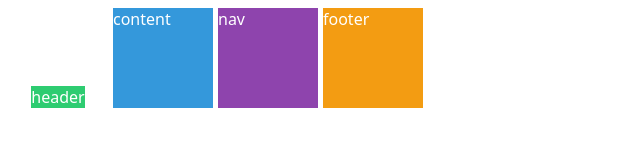
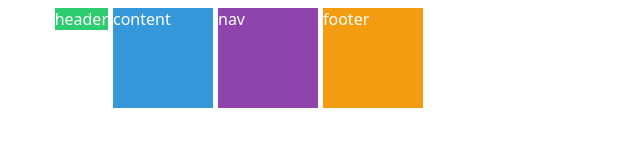
Before and after one commit to Suu01/css-layout-course, a plain HTML site: page 2/index10.html in a window 1280 px wide. Shown: the whole page, without its empty margins (0-640 px from the left). Drawn offline with Linux system fonts and the light colour scheme.

Commit message:
justify/align/place-self

```diff
--- a/2/style10.css
+++ b/2/style10.css
@@ -13,8 +13,9 @@ body {
 
 .header {
     background-color: #2ecc71;
-    align-self: end;
-    justify-self: center;
+    /* align-self: end;
+    justify-self: center; */
+    place-self: start end;
 }
 
 .content {
```
